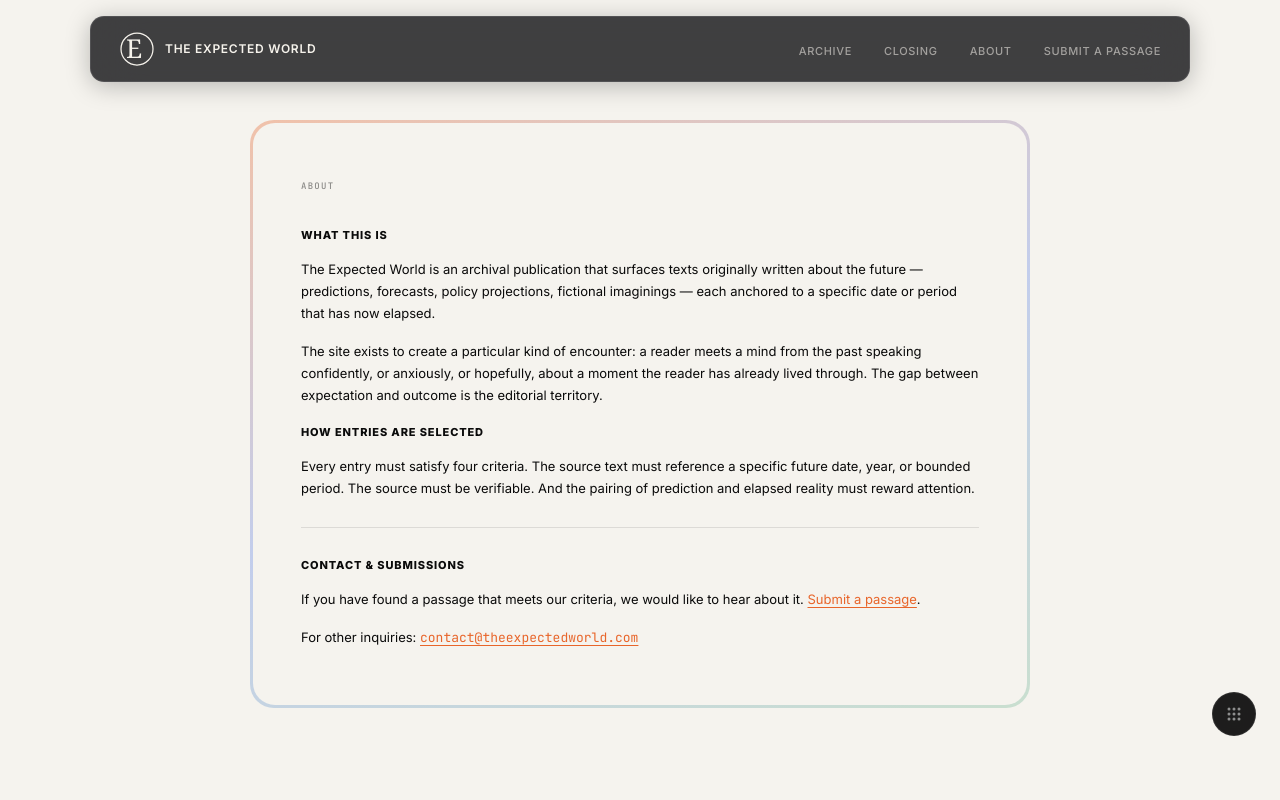
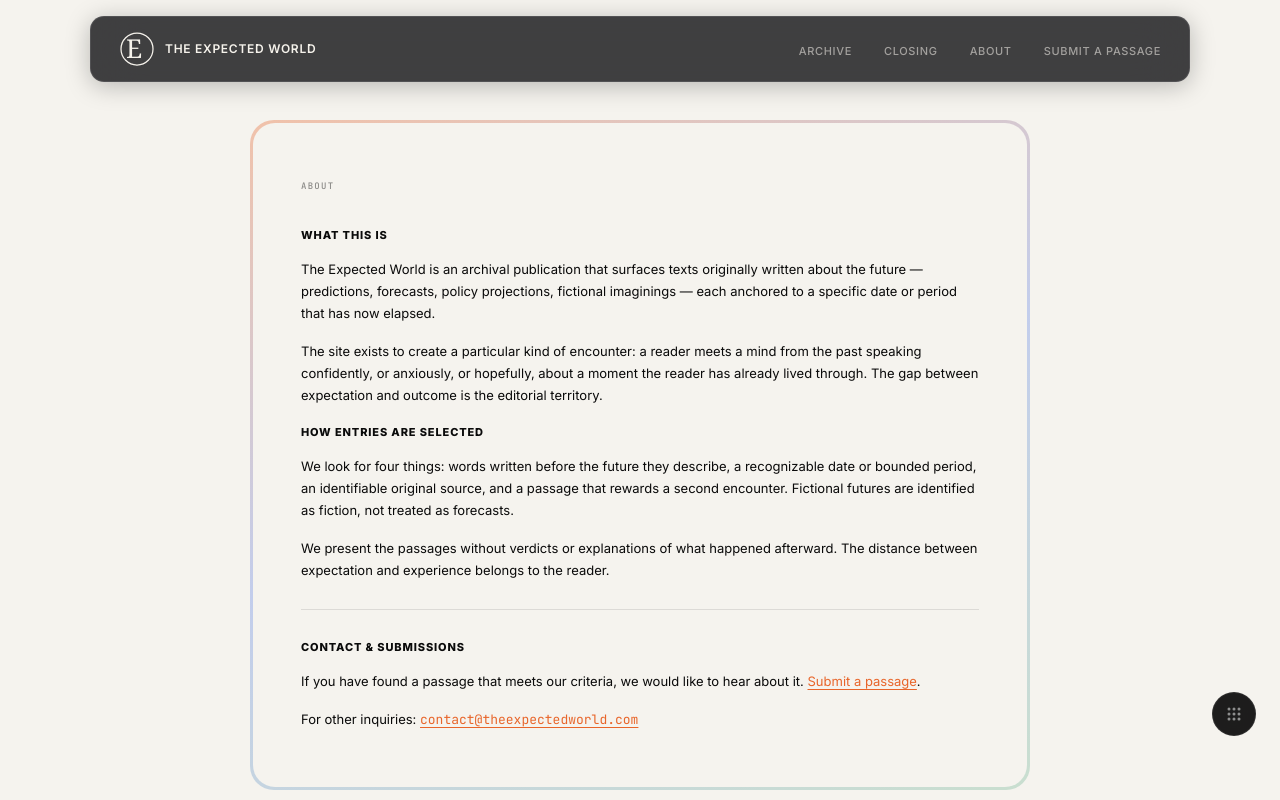
Before and after one commit to gogomegi/the-expected-world, a Next.js app: page /about in a window 1280 px wide. Shown: the top 800 px of the page. Built offline with nearby package versions, Linux system fonts and the light colour scheme.

Commit message:
State the quotation-only editorial approach and clarify selection rules

```diff
--- a/src/app/about/page.tsx
+++ b/src/app/about/page.tsx
@@ -31,10 +31,15 @@ export default function AboutPage() {
 
           <h2 style={sectionHeadStyle}>How Entries Are Selected</h2>
           <p style={bodyStyle}>
-            Every entry must satisfy four criteria. The source text must
-            reference a specific future date, year, or bounded period. The
-            source must be verifiable. And the pairing of prediction and elapsed
-            reality must reward attention.
+            We look for four things: words written before the future they
+            describe, a recognizable date or bounded period, an identifiable
+            original source, and a passage that rewards a second encounter.
+            Fictional futures are identified as fiction, not treated as forecasts.
+          </p>
+          <p style={bodyStyle}>
+            We present the passages without verdicts or explanations of what
+            happened afterward. The distance between expectation and experience
+            belongs to the reader.
           </p>
 
           <hr style={hrStyle} />
```
